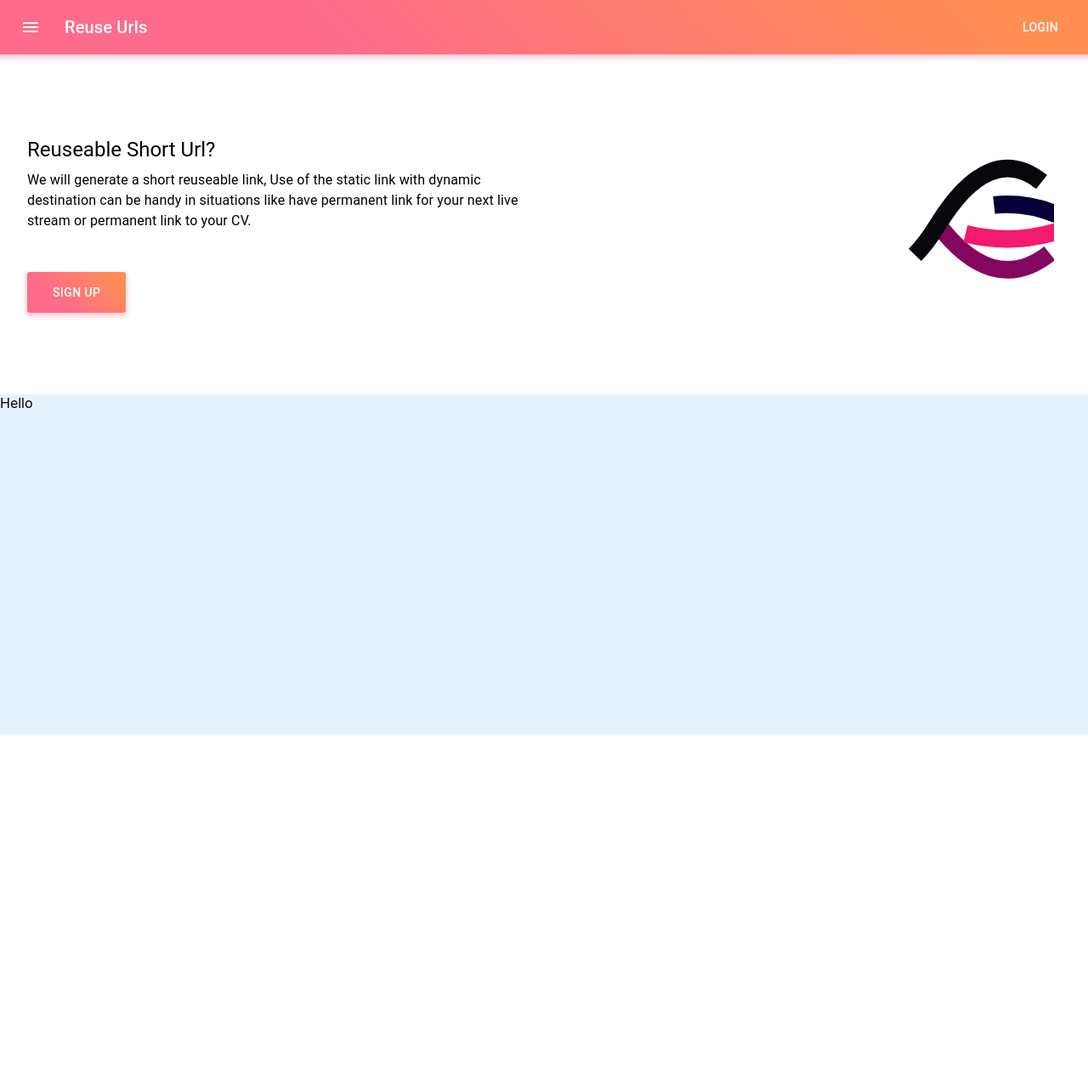
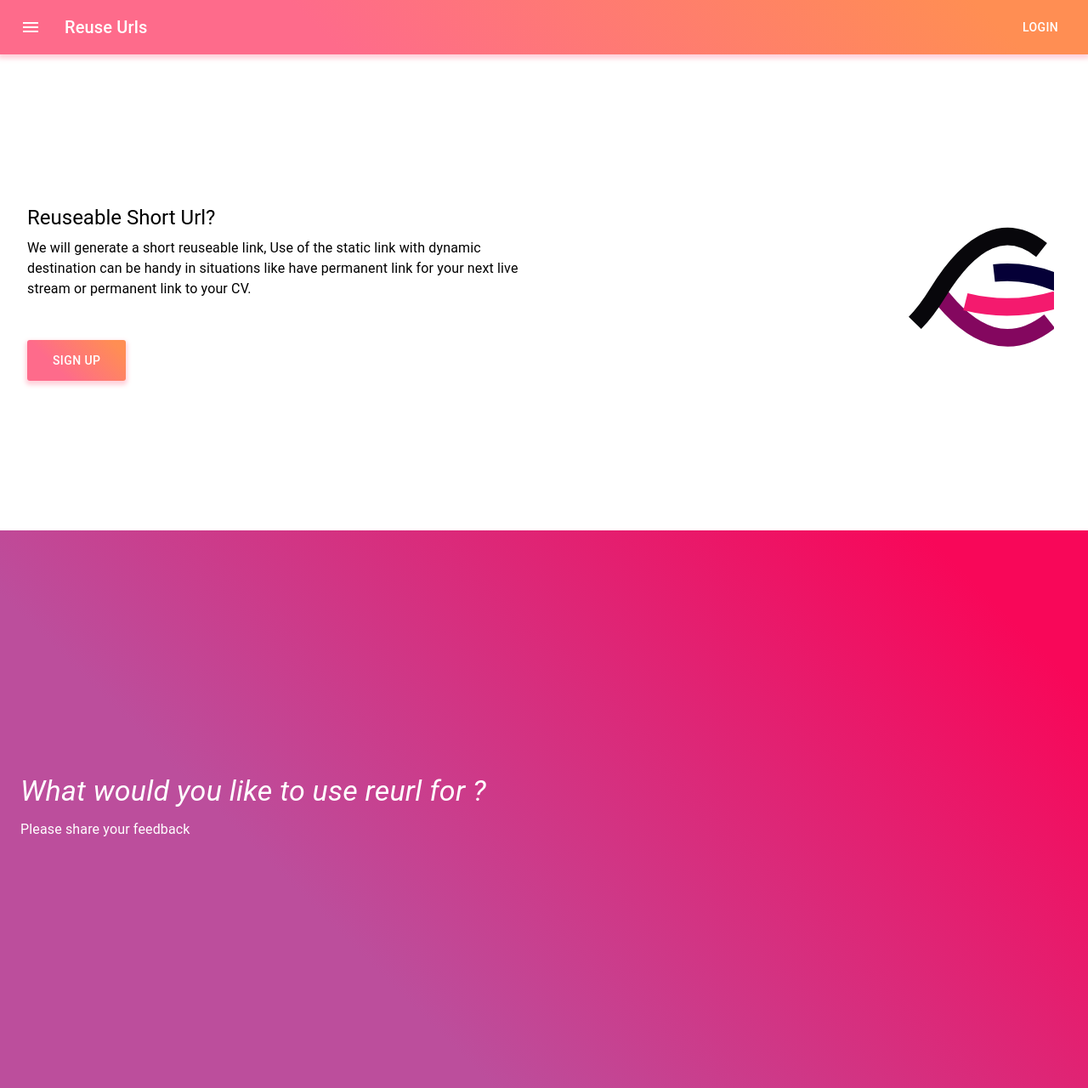
Before and after one commit to dilroop/ReuseUrl, a React (Create React App) app: page / in a window 1280 px wide. Shown: the whole page at 85% size. Before the commit the page ends 864 px from the top, so only its background shows below. Built offline with nearby package versions, Linux system fonts and the light colour scheme.

Commit message:
UI updated home page with linear gradient

```diff
--- a/src/componants/AppBar.js
+++ b/src/componants/AppBar.js
@@ -30,7 +30,7 @@ export default function Bar() {
     const classes = useStyles();
 
     return (
-        <AppBar position="static" elevation={0} className={classes.background}>
+        <AppBar position="sticky" elevation={0} className={classes.background}>
             <Toolbar>
                 <IconButton edge="start" className={classes.menuButton} color="inherit" aria-label="menu">
                     <MenuIcon />
--- a/src/componants/home/InfoContent.js
+++ b/src/componants/home/InfoContent.js
@@ -2,9 +2,9 @@ import Box from "@material-ui/core/Box";
 import Button from "@material-ui/core/Button";
 import Container from "@material-ui/core/Container";
 import Grid from "@material-ui/core/Grid";
-import { styled } from "@material-ui/core/styles";
+import { makeStyles, styled } from "@material-ui/core/styles";
 import Typography from "@material-ui/core/Typography";
-import React, { Component } from "react";
+import React from "react";
 import Lottie from "react-lottie";
 import animationData from "../../lottie/contentAnimation.json";
 import displayUtils from "../../utils/displayUtils";
@@ -28,14 +28,23 @@ const defaultOptions = {
     }
 };
 
-class InfoContent extends Component {
-    signUpOnClick() {
+const useStyles = makeStyles(theme => ({
+    background: {
+        flexGrow: 1,
+        background: "linear-gradient(45deg, #bc4e9c 30%, #f80759 90%)",
+        border: 0,
+        color: "white"
+    }
+}));
+
+export default function InfoContent() {
+    const classes = useStyles();
+
+    const signUpOnClick = () => {
         alert("Test");
-    }
+    };
 
-    render() {
     return (
-            <Box>
         <Box>
             <Container fixed>
                 <Grid container fontWeight="fontWeightLight">
@@ -46,25 +55,25 @@ class InfoContent extends Component {
                     </Grid>
 
                     <Grid item sm={12} md={6}>
-                                <Box display="flex" alignItems="center" height="50vh">
-                                    <Box fontWeight="fontWeightLight" px={1}>
+                        <Box display="flex" alignItems="center" height="100%">
+                            <Box fontWeight="fontWeightLight" px={1} py={8}>
                                 <Typography variant="h5" gutterBottom>
                                     Reuseable Short Url?
                                 </Typography>
                                 <Typography variant="body1" gutterBottom>
                                     We will generate a short reuseable link, Use of the static link with dynamic
-                                            destination can be handy in situations like have permanent link for your
-                                            next live stream or permanent link to your CV.
+                                    destination can be handy in situations like have permanent link for your next live
+                                    stream or permanent link to your CV.
                                 </Typography>
                                 <Box mt={6}>
-                                            <ReButton onClick={this.signUpOnClick}>Sign Up</ReButton>
+                                    <ReButton onClick={signUpOnClick}>Sign Up</ReButton>
                                 </Box>
                             </Box>
                         </Box>
                     </Grid>
 
-                            <Grid item sm={12} md={6} height="100%">
-                                <Box display={displayUtils.mdUpVisible} px={2} height="100%">
+                    <Grid item sm={12} md={6}>
+                        <Box display={displayUtils.mdUpVisible} px={2} height="70vh">
                             <Box display="flex" alignItems="center" height="100%">
                                 <Lottie options={defaultOptions} width="100%" height="50%" />
                             </Box>
@@ -72,13 +81,20 @@ class InfoContent extends Component {
                     </Grid>
                 </Grid>
             </Container>
+            <Box className={classes.background}>
+                <Container fixed>
+                    <Box display="flex" fontWeight="fontWeightLight" height="70vh" py={6} alignItems="center">
+                        <Box justifyContent="center" alignItems="center">
+                            <Typography variant="h4" gutterBottom>
+                                <i>What would you like to use reurl for ?</i>
+                            </Typography>
+                            <Typography variant="body1" gutterBottom>
+                                Please share your feedback
+                            </Typography>
                         </Box>
-                <Box height="50vh" alignItems="center" style={{ background: "#e3f2fd" }}>
-                    Hello
+                    </Box>
+                </Container>
             </Box>
         </Box>
     );
 }
-}
-
-export default InfoContent;
```
Lines whose indentation alone changed are shown as unchanged.
